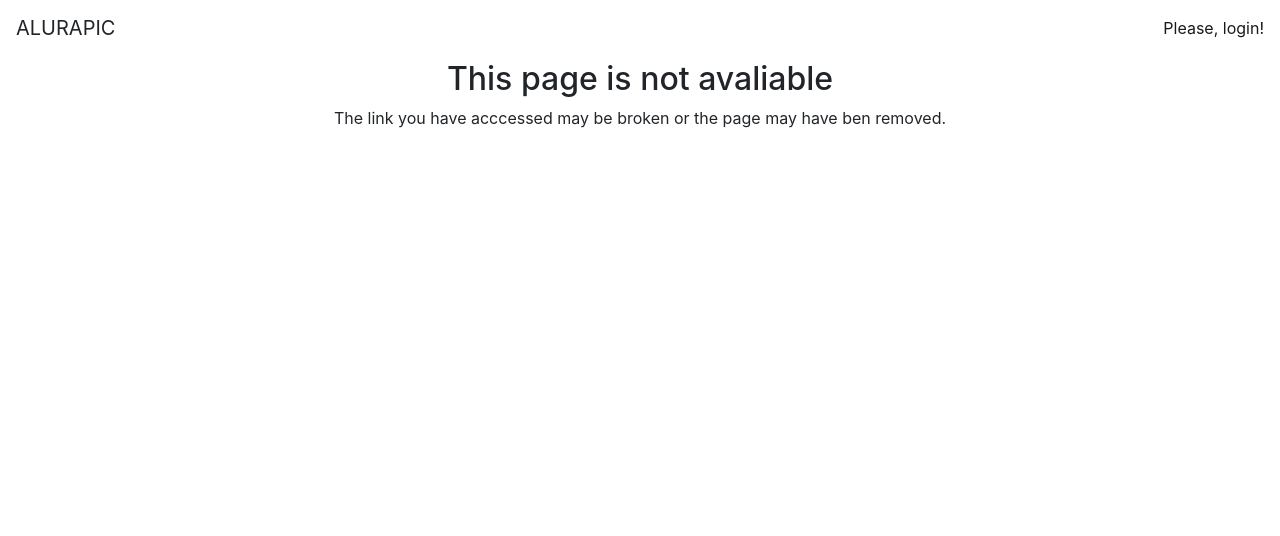
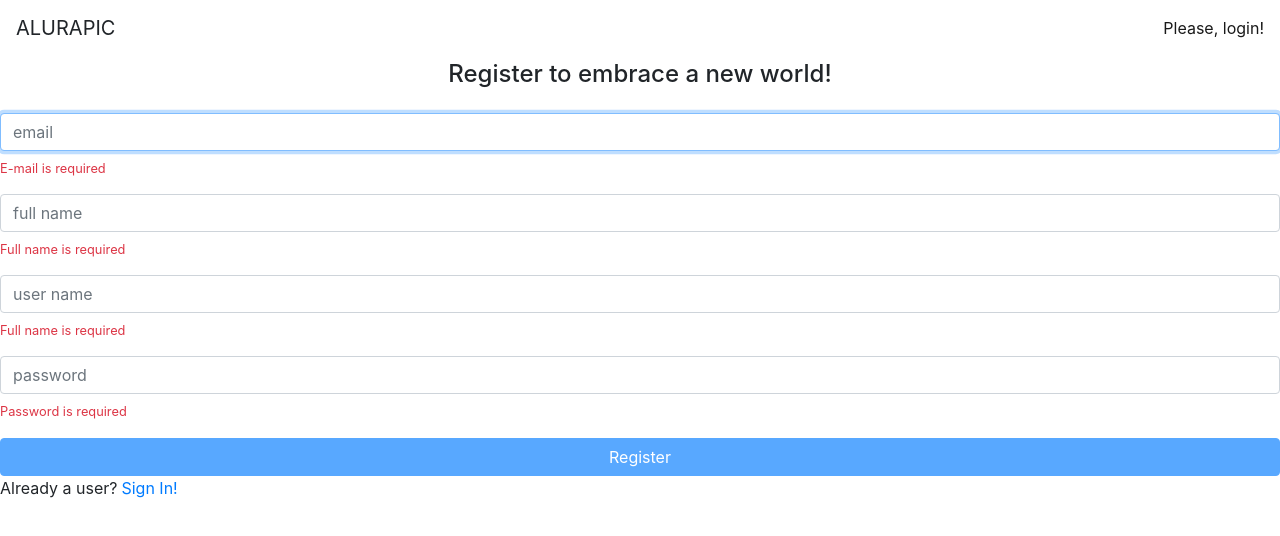
Before and after one commit to luizgustavoob/alurapic, an Angular app in the folder alurapic/: page /signup in a window 1280 px wide. Shown: the top 536 px of the page. Built offline with nearby package versions, Linux system fonts and the light colour scheme.

Commit message:
validação assíncrona

```diff
--- a/alurapic/src/app/app.routing.module.ts
+++ b/alurapic/src/app/app.routing.module.ts
@@ -7,12 +7,17 @@
 import { PhotoListResolver } from './photos/photo-list/photo-list.resolver';
 import { SignInComponent } from './home/signin/signin.component';
 import { AuthGuard } from './core/auth/auth.guard';
+import { SignUpComponent } from './home/signup/signup.component';
 
 const routes: Routes = [
     {
       path: '',
       component: SignInComponent,
       canActivate: [AuthGuard]
+    },
+    {
+      path: 'signup',
+      component: SignUpComponent
     },
     {
       path: 'user/:userName',
--- a/alurapic/src/app/home/signin/signin.component.html
+++ b/alurapic/src/app/home/signin/signin.component.html
@@ -30,4 +30,4 @@
         login
     </button>
 </form>
-<p>Not a user?<a>Register now</a></p>
+<p>Not a user?<a [routerLink]="['signup']" class="ml-1">Register now</a></p>
--- /dev/null
+++ b/alurapic/src/app/home/signup/signup.component.html
@@ -0,0 +1,76 @@
+<h4 class="text-center"> Register to embrace a new world!</h4>
+
+<form [formGroup]="signupForm" class="form mt-4">
+    <div class="form-group">
+        <input formControlName="email" placeholder="email" class="form-control" autofocus >
+        <app-message
+            *ngIf="signupForm.get('email').errors?.required"
+            text="E-mail is required">
+        </app-message>
+        <app-message
+            *ngIf="signupForm.get('email').errors?.email"
+            text="Invalid e-mail">
+        </app-message>
+    </div>
+
+    <div class="form-group">
+        <input formControlName="fullName" placeholder="full name" class="form-control">
+        <app-message
+            *ngIf="signupForm.get('fullName').errors?.required"
+            text="Full name is required">
+        </app-message>
+        <app-message
+            *ngIf="signupForm.get('fullName').errors?.minlength"
+            text="Minimum length is 2">
+        </app-message>
+        <app-message
+            *ngIf="signupForm.get('fullName').errors?.maxlength"
+            text="Maximun length is 40">
+        </app-message>
+    </div>
+
+    <div class="form-group">
+        <input formControlName="userName" placeholder="user name" class="form-control">
+        <app-message
+            *ngIf="signupForm.get('userName').errors?.required"
+            text="Full name is required">
+        </app-message>
+        <app-message
+            *ngIf="signupForm.get('userName').errors?.minlength"
+            text="Minimum length is 2">
+        </app-message>
+        <app-message
+            *ngIf="signupForm.get('userName').errors?.maxlength"
+            text="Maximun length is 30">
+        </app-message>
+        <app-message
+            *ngIf="signupForm.get('userName').errors?.lowerCase"
+            text="Must be lower case">
+        </app-message>
+        <app-message
+            *ngIf="signupForm.get('userName').errors?.userNameTaken"
+            text="Username already taken">
+        </app-message>
+        <small *ngIf="signupForm.get('userName').valid" class="text-success">User available</small>
+    </div>
+
+    <div class="form-group">
+        <input formControlName="password" type="password" placeholder="password" class="form-control">
+        <app-message
+            *ngIf="signupForm.get('password').errors?.required"
+            text="Password is required">
+        </app-message>
+        <app-message
+            *ngIf="signupForm.get('password').errors?.minlength"
+            text="Minimum length is 8">
+        </app-message>
+        <app-message
+            *ngIf="signupForm.get('password').errors?.maxlength"
+            text="Maximun length is 14">
+        </app-message>
+    </div>
+
+    <button [disabled]="signupForm.invalid || signupForm.pending" class="btn btn-primary btn-block">Register</button>
+
+    <p>Already a user?<a [routerLink]="['']" class="ml-1">Sign In!</a></p>
+</form>
--- /dev/null
+++ b/alurapic/src/app/home/signup/signup.component.ts
@@ -0,0 +1,50 @@
+import { Component, OnInit } from '@angular/core';
+import { FormGroup, FormBuilder, Validators } from '@angular/forms';
+import { lowerCaseValidator } from 'src/app/shared/validators/lower-case.validator';
+import { UserNotTakenValidatorService } from './user-not-taken.validator.service';
+
+@Component({
+    selector: 'app-signup',
+    templateUrl: './signup.component.html'
+})
+export class SignUpComponent implements OnInit {
+
+    signupForm: FormGroup;
+
+    constructor(private formBuilder: FormBuilder,
+                private userNotTakenValidatorService: UserNotTakenValidatorService) { }
+
+    ngOnInit(): void {
+        this.signupForm = this.formBuilder.group({
+            email: ['',
+                [
+                    Validators.required,
+                    Validators.email
+                ]
+            ],
+            fullName: ['',
+                [
+                    Validators.required,
+                    Validators.minLength(2),
+                    Validators.maxLength(40)
+                ]
+            ],
+            userName: ['',
+                [
+                    Validators.required,
+                    lowerCaseValidator,
+                    Validators.minLength(2),
+                    Validators.maxLength(30)
+                ],
+                this.userNotTakenValidatorService.checkUserNameTaken()
+            ],
+            password: ['',
+                [
+                    Validators.required,
+                    Validators.minLength(8),
+                    Validators.maxLength(14)
+                ]
+            ]
+        });
+    }
+}
--- /dev/null
+++ b/alurapic/src/app/home/signup/signup.service.ts
@@ -0,0 +1,16 @@
+import { Injectable } from '@angular/core';
+import { HttpClient } from '@angular/common/http';
+
+const API_URL = 'http://localhost:3000';
+
+@Injectable({
+    providedIn: 'root'
+})
+export class SignUpService {
+
+    constructor(private httpClient: HttpClient) { }
+
+    checkUserNameTaken(userName: string) {
+        return this.httpClient.get(API_URL + '/user/exists/' + userName);
+    }
+}
--- /dev/null
+++ b/alurapic/src/app/home/signup/user-not-taken.validator.service.ts
@@ -0,0 +1,24 @@
+import { Injectable } from '@angular/core';
+import { AbstractControl } from '@angular/forms';
+import { SignUpService } from './signup.service';
+
+import { debounceTime, switchMap, map, first } from 'rxjs/operators';
+
+@Injectable({
+    providedIn: 'root'
+})
+export class UserNotTakenValidatorService {
+
+    constructor(private signupService: SignUpService){ }
+
+    checkUserNameTaken() {
+        return (control: AbstractControl) => {
+            return control
+                .valueChanges
+                .pipe(debounceTime(300))
+                .pipe(switchMap(userName => this.signupService.checkUserNameTaken(userName)))
+                .pipe(map(isTaken => isTaken ? { userNameTaken: true} : null))
+                .pipe(first());
+        }
+    }
+}
--- /dev/null
+++ b/alurapic/src/app/shared/validators/lower-case.validator.ts
@@ -0,0 +1,11 @@
+import { AbstractControl } from '@angular/forms';
+
+export function lowerCaseValidator(control: AbstractControl) {
+
+    if (control.value.trim() &&
+        !/^[a-z0-9_\-]+$/.test(control.value)) {
+        return { lowerCase: true };
+    }
+
+    return null;
+}
```
Also changed, not shown: alurapic/src/app/home/home.module.ts (+10 -7 lines), 1 other file (tests, documents, lock files or other folders).
